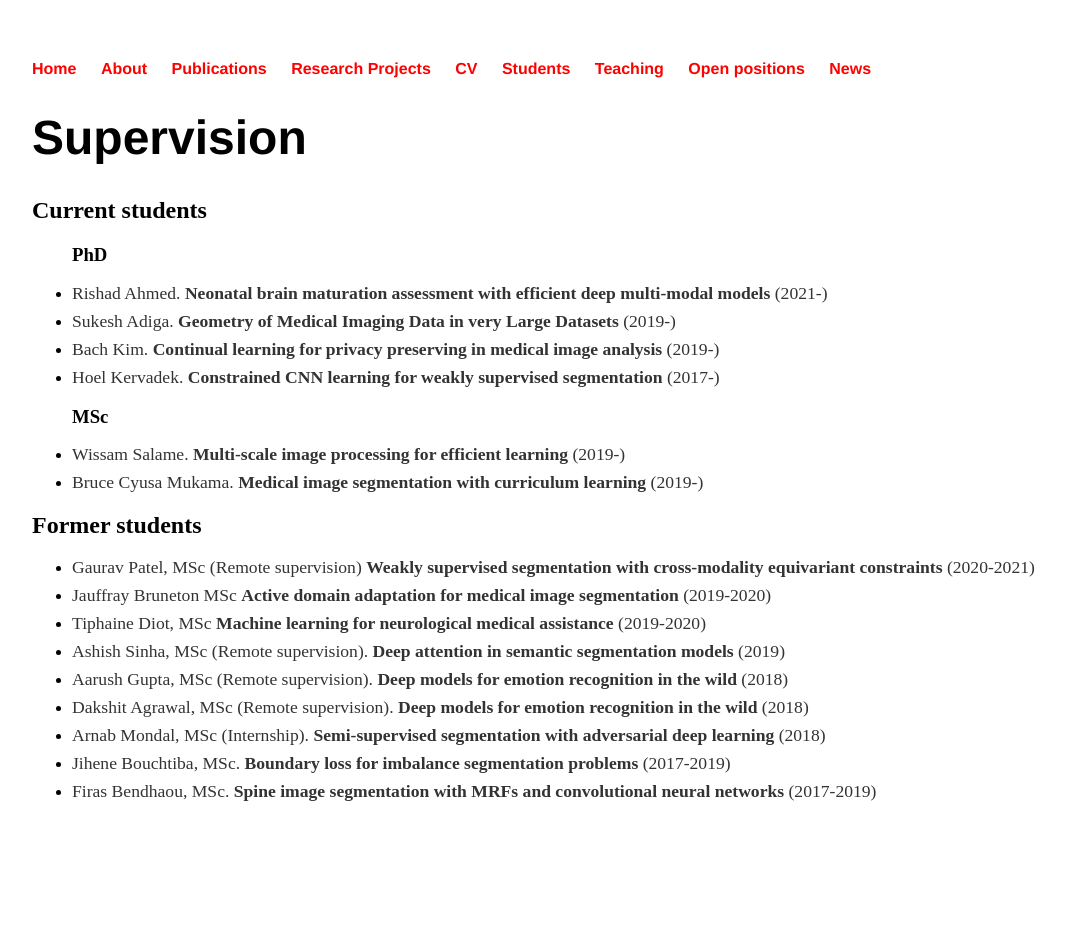
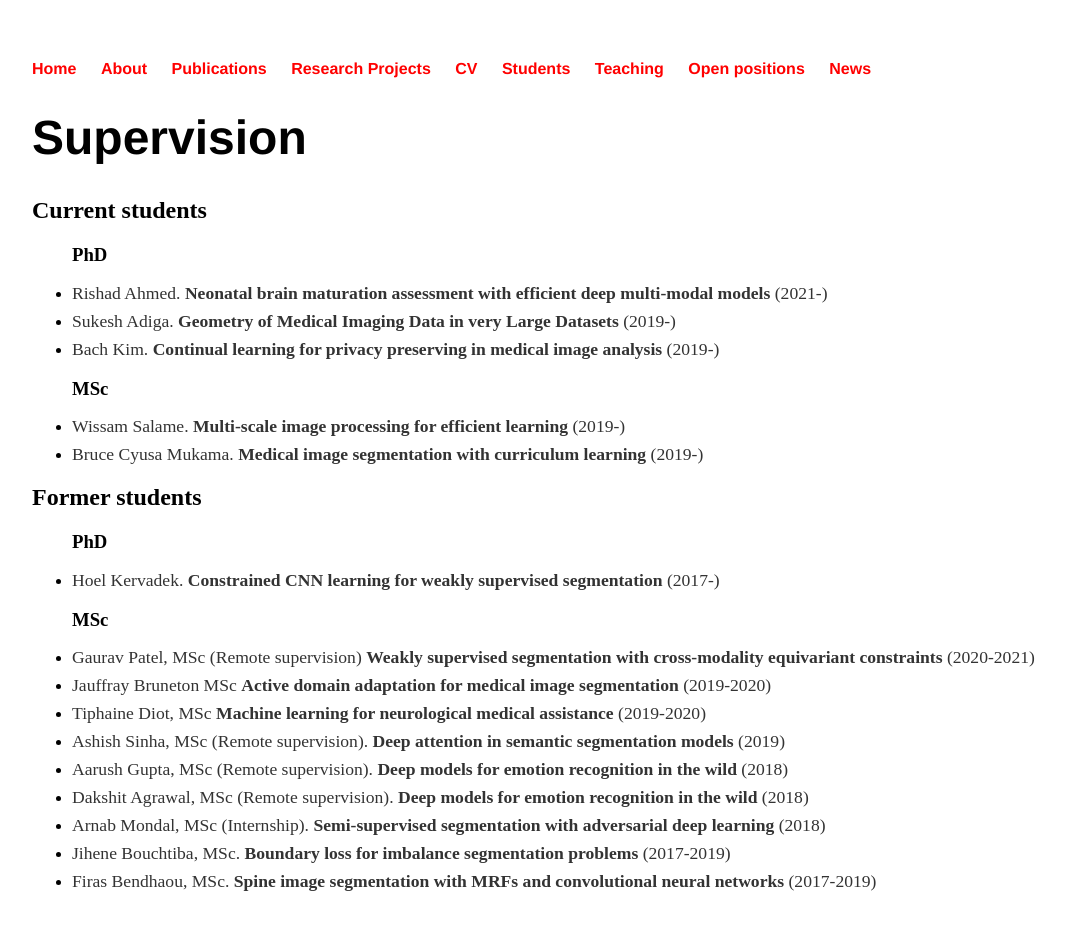
Before and after one commit to josedolz/josedolz.github.io, a Jekyll site: the page built from students/index.html, in a window 1280 px wide. Shown: the whole page, without its empty margins (96-1161 px from the left). Built offline with Jekyll 4.4.1, drawn with Linux system fonts in a browser that asks for light colours; before the commit the page ends 900 px from its top, so only the background shows below that; part of the change alters nothing that is shown.

Commit message:
Update index.html

```diff
--- a/students/index.html
+++ b/students/index.html
@@ -10,7 +10,6 @@ title: students
 		<li><p1>Rishad Ahmed. <strong>Neonatal brain maturation assessment with efficient deep multi-modal models</strong> (2021-)</p1></li>
 		<li><p1>Sukesh Adiga. <strong>Geometry of Medical Imaging Data in very Large Datasets </strong> (2019-)</p1></li>
 		<li><p1>Bach Kim. <strong>Continual learning for privacy preserving in medical image analysis </strong>(2019-)</p1></li>
-		<li><p1>Hoel Kervadek. <strong>Constrained CNN learning for weakly supervised segmentation </strong>(2017-)</p1></li>
 		<h3>MSc</h3>
 		<li><p1>Wissam Salame. <strong>Multi-scale image processing for efficient learning </strong> (2019-)</p1></li>
 		<li><p1>Bruce Cyusa Mukama. <strong>Medical image segmentation with curriculum learning </strong> (2019-)</p1></li>
@@ -18,6 +17,9 @@ title: students
 
 	<h2>Former students</h2>
 	<ul>
+		<h3>PhD</h3>
+		<li><p1>Hoel Kervadek. <strong>Constrained CNN learning for weakly supervised segmentation </strong>(2017-)</p1></li>
+		<h3>MSc</h3>
 		<li><p1>Gaurav Patel, MSc (Remote supervision) <strong>Weakly supervised segmentation with cross-modality equivariant constraints </strong> (2020-2021)</p1></li>
 		<li><p1>Jauffray Bruneton MSc <strong>Active domain adaptation for medical image segmentation </strong> (2019-2020)</p1></li>
 		<li><p1>Tiphaine Diot, MSc <strong>Machine learning for neurological medical assistance </strong> (2019-2020)</p1></li>
```
